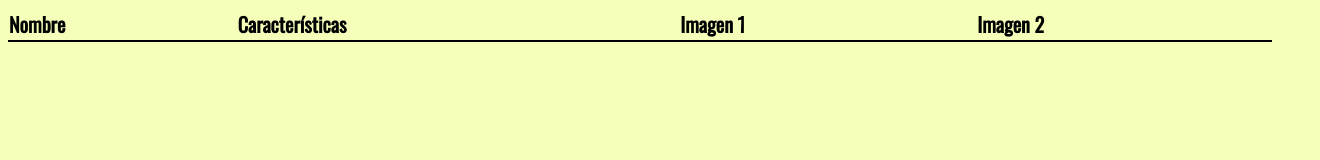
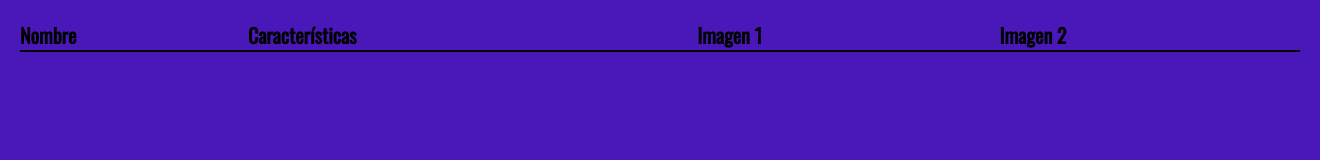
Before and after one commit to BoshellJohan/API_Rick-Morty, a website: page docs/index.html in a window 1280 px wide. Shown: the whole page, 1320 px wide, since content can reach past the window. Drawn offline with nearby package versions, Linux system fonts and the light colour scheme; no server answers; a web font is replaced by a local one.

Commit message:
Cambio de color de fondo

```diff
--- a/docs/style.css
+++ b/docs/style.css
@@ -1,7 +1,15 @@
+* {
+    margin: 0;
+    padding: 0;
+}
+
 body{
-    background-color: rgb(246, 255, 186);
     font-family: 'Oswald', sans-serif;
     font-size: 20px;
+    background-color: #4a18b8;
+    height: 100vh;
+    width: 100vw;
+    padding: 20px;
 }
 
 
```
